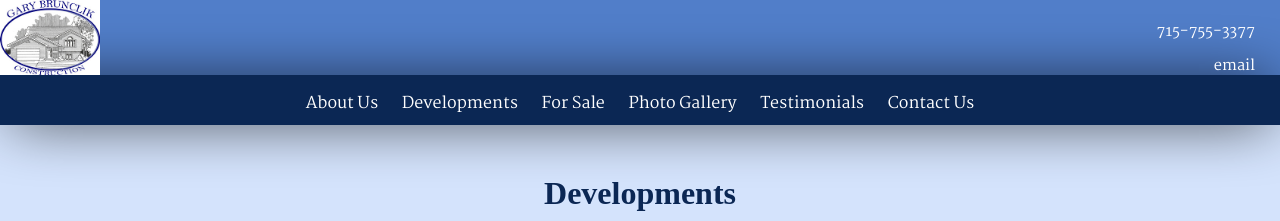
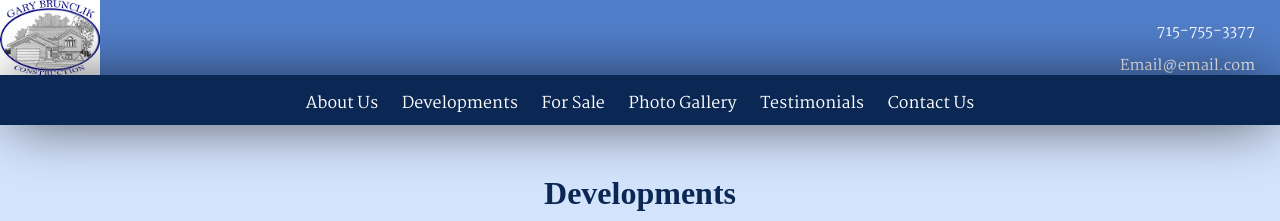
Before and after one commit to newmanaj/cs318, a plain HTML site: page prototype1/developments.html in a window 1280 px wide. Shown: the top 221 px of the page. Drawn offline with Linux system fonts and the light colour scheme.

Commit message:
moreprogress

```diff
--- a/prototype1/developments.html
+++ b/prototype1/developments.html
@@ -13,9 +13,9 @@
                 <div class="heading">
                                 <a href="index.html">  <img class="logo" src="bruncliklogo.jpg"></a>
                                 <ul>
-                                  <li> 715-755-3377 </li>
-                                  <li>email</li>
-                                </ul>
+                                        <li><a href="tel:1-715-755-3377"> 715-755-3377 </a></li>
+                                        <li><a href="mailto:email@email.com?subject=Inquiry from Website">Email@email.com</a></li>
+                                      </ul>
                               </div>
 
 
--- a/prototype1/index.css
+++ b/prototype1/index.css
@@ -59,6 +59,7 @@ heading {
     box-shadow: 1px 1px 60px -10px;
     list-style-type: none;
     margin: 0;
+    position: sticky;
 }
 
 .computer a {
```
Also changed, not shown: prototype1/aboutus.html (+2 -2 lines), prototype1/contactus.html (+2 -2 lines), prototype1/forsale.html (+3 -3 lines), prototype1/photogallery.html (+2 -2 lines), prototype1/testimonials.html (+2 -2 lines).
